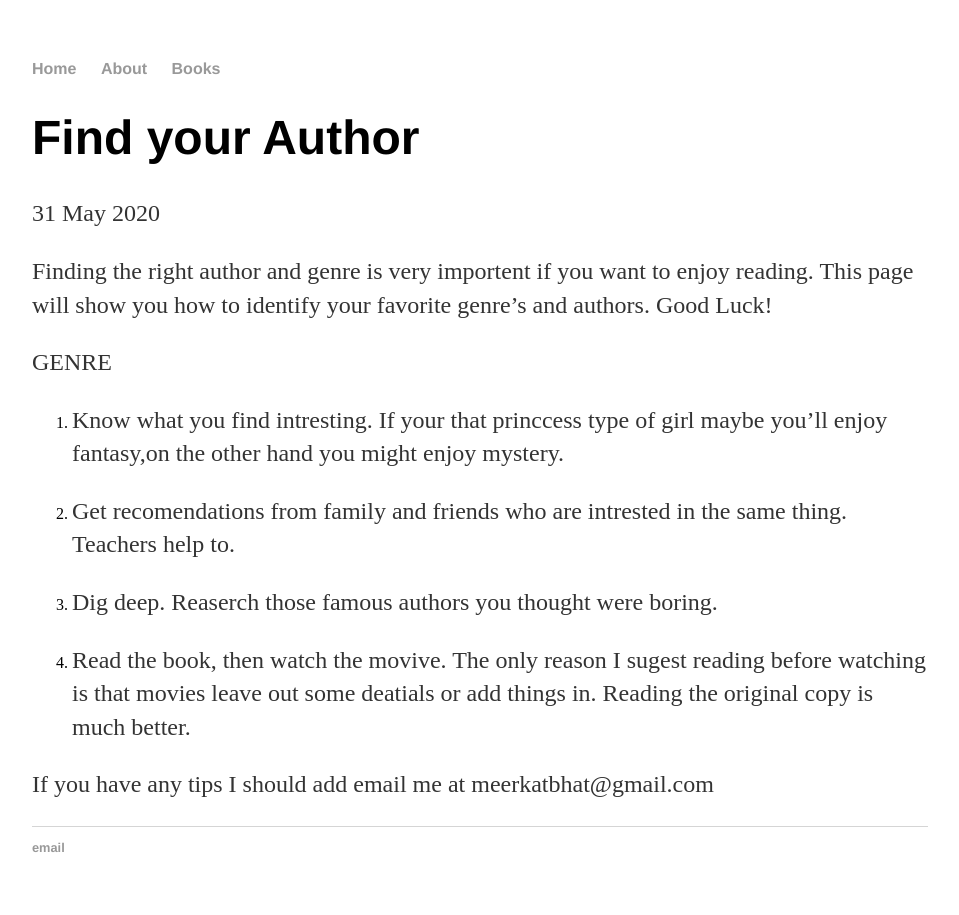
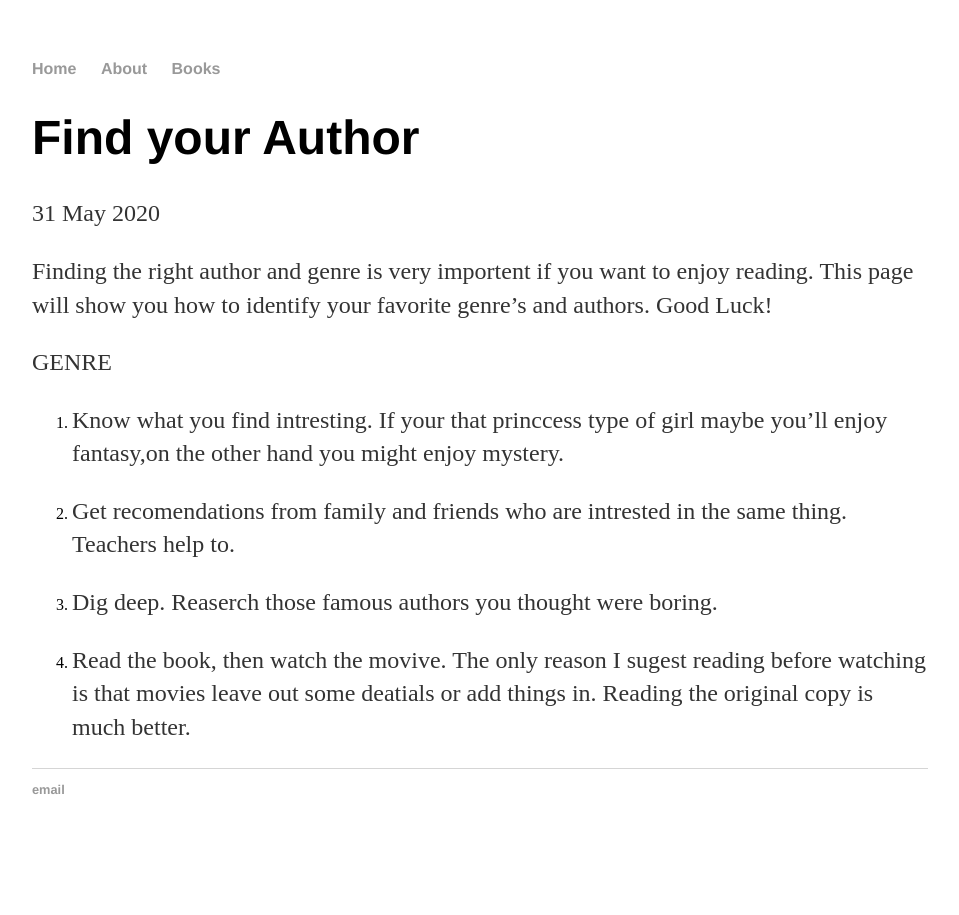
Before and after one commit to meerkatbhat/meerkatbhat, a Jekyll site: the page built from _posts/2020-05-31-Find your Author.md, in a window 1280 px wide. Shown: the whole page, without its empty margins (160-1119 px from the left). Built offline with Jekyll 4.4.1, drawn with Linux system fonts in a browser that asks for light colours.

Commit message:
Update 2020-05-31-Find your Author.md

```diff
--- a/_posts/2020-05-31-Find your Author.md
+++ b/_posts/2020-05-31-Find your Author.md
@@ -24,6 +24,3 @@ were boring.
 The only reason I sugest reading before watching
 is that movies leave out some deatials or add things
 in. Reading the original copy is much better.
-
- If you have any tips I should add email me
- at meerkatbhat@gmail.com
```
